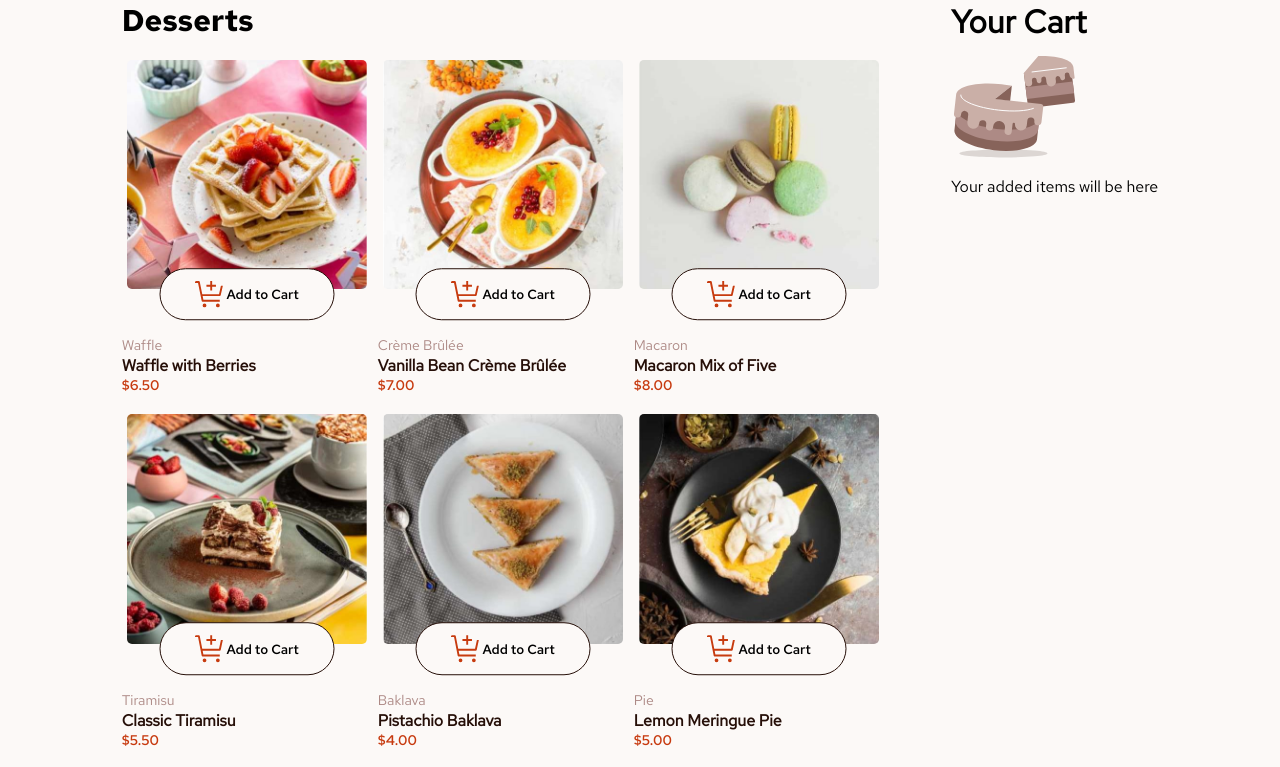
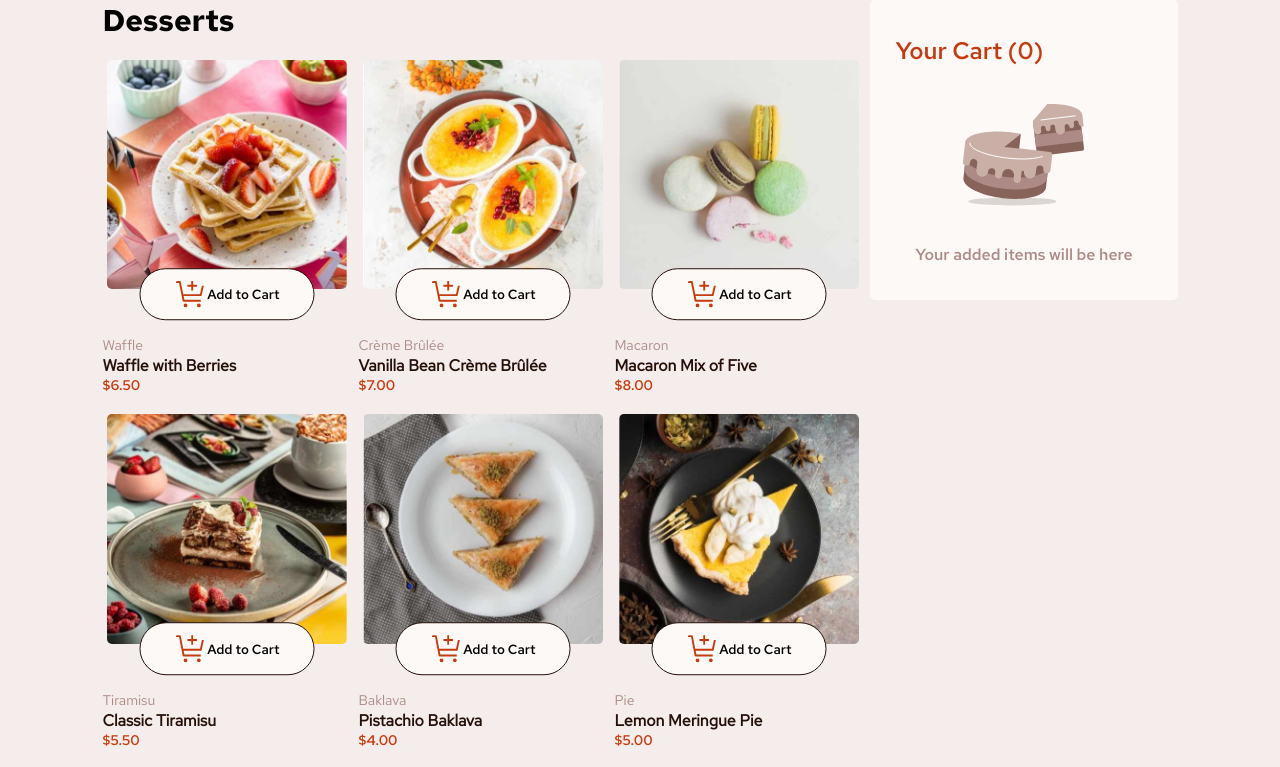
Before and after one commit to FrontendParanoid/product-list-with-cart-main, an Angular app: page / in a window 1280 px wide. Shown: the top 767 px of the page. Built offline with nearby package versions, Linux system fonts and the light colour scheme.

Commit message:
Finished working on empty design

```diff
--- a/src/app/components/cart/cart.component.html
+++ b/src/app/components/cart/cart.component.html
@@ -1,6 +1,6 @@
 <div class="container">
   <div class="title">
-    <h1>Your Cart</h1>
+    <h1>Your Cart ({{ selectedItems }})</h1>
   </div>
   <div class="added-items">
     <div *ngIf="noItems">
--- a/src/app/components/cart/cart.component.scss
+++ b/src/app/components/cart/cart.component.scss
@@ -0,0 +1,32 @@
+@import "../../../sass/fonts";
+@import "../../../sass/mixins";
+@import "../../../sass/variables";
+@import "../../../sass/others";
+
+@media (min-width: 768px) {
+  .container {
+    background-color: $rose-50;
+    padding: 35px 25px;
+    border-radius: 5px;
+    .title {
+      margin-bottom: 25px;
+      h1 {
+        color: $red;
+        font-family: "RedhatSemiBold";
+        font-size: 24px;
+      }
+    }
+    .added-items {
+      text-align: center;
+
+      img {
+        margin-bottom: 20px;
+      }
+
+      p {
+        color: $rose-400;
+        font-family: "RedhatSemiBold";
+      }
+    }
+  }
+}
--- a/src/app/components/cart/cart.component.ts
+++ b/src/app/components/cart/cart.component.ts
@@ -10,4 +10,5 @@ import { CommonModule } from '@angular/common';
 })
 export class CartComponent {
   noItems: boolean = true;
+  selectedItems: number = 0;
 }
--- a/src/app/components/home/home.component.scss
+++ b/src/app/components/home/home.component.scss
@@ -5,11 +5,11 @@
 @media (min-width: 768px) {
   .container {
     @include flex(center, center);
-    background-color: $rose-50;
+    background-color: $rose-100;
 
     .wrapper {
       display: grid;
-      grid-template-columns: 4fr 1fr;
+      grid-template-columns: 5fr 2fr;
     }
 
     .desserts-grid {
--- /dev/null
+++ b/src/sass/_others.scss
@@ -0,0 +1,9 @@
+@mixin selectBtn {
+  padding: 10px;
+  border-radius: 40px;
+  width: 175px;
+  border: 1px solid $rose-900;
+
+  font-family: "RedhatSemiBold";
+  background-color: $rose-50;
+}
```
